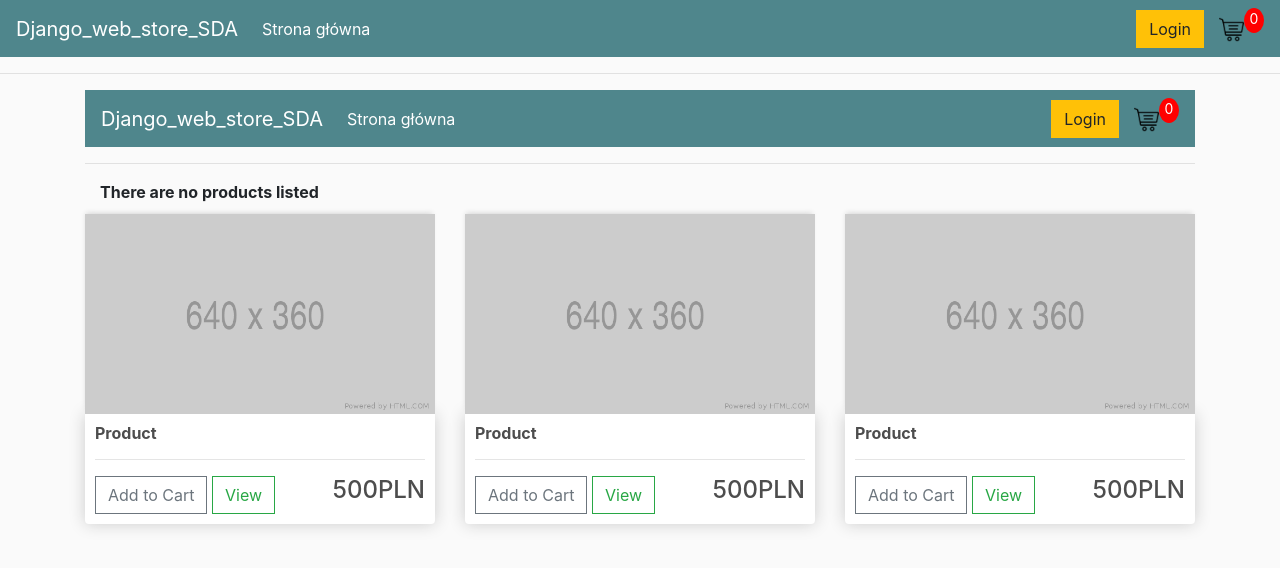
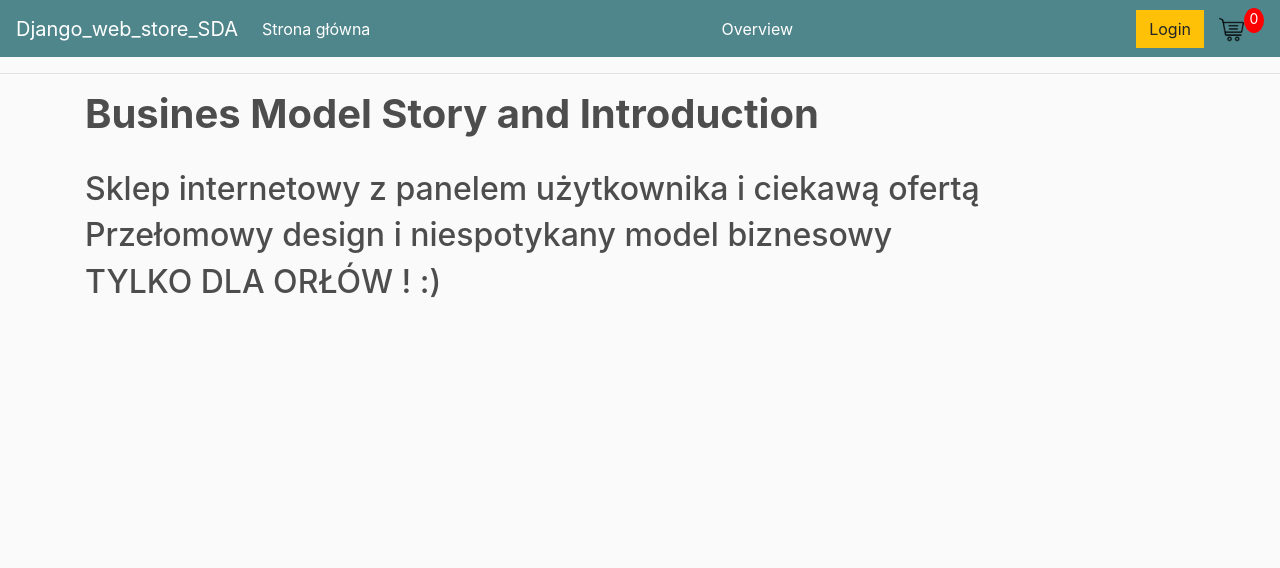
Before and after one commit to azu-pl/Django_web_store_project, a Django app: page / in a window 1280 px wide. Shown: the top 568 px of the page. Run offline with Django 4.2, Linux system fonts and the light colour scheme; some libraries are stand-ins or nearby versions.

Commit message:
views.py/products_list_view zlinkowane do: 1. products_list.html (działa, ale nie włączajcie) 2. products_list|_1.html - próba w oparciu o store.html (działa)
views.py/products_detail
products_detail.html
- zrobione, ale button View zwraca info o braku produktu

```diff
--- a/store/templates/store/base.html
+++ b/store/templates/store/base.html
@@ -24,6 +24,12 @@
 			<ul class="navbar-nav mr-auto">
 			  <li class="nav-item active">
 				<a class="nav-link" href="{% url 'store' %}"> Strona główna <span class="sr-only">(current)</span></a>
+			  </li>
+			</ul>
+
+			<ul class="navbar-nav mr-auto">
+			  <li class="nav-item active">
+				<a class="nav-link" href="{% url 'products_list' %}"> Overview <span class="sr-only">(current)</span></a>
 			  </li>
 			</ul>
 
--- a/store/templates/store/products_list_1.html
+++ b/store/templates/store/products_list_1.html
@@ -1,42 +1,24 @@
 <!-- templatka robocza widoku listy w oparciu o store.html -->
 
-
-{% extends 'store/base.html' %}
 {% load static %}
 
-{% block title %} PRODUCTS OVERVIEW {% endblock %}
+{% if products.exists %}
 
-{% block content %}
-{% if products.exists %}
-<div class="row">
+{% for i in products %}
+
     <div>
-        <img class="thumbnail" src="{% static 'images/placeholder.png'%}">
-        <div class="box-element product">
-            <h6><strong>Product</strong></h6><br>
-            <p>Description</p>
-            <hr>
-            <button class="btn btn-outline-secondary add-btn">Add to Cart</button>
-            <a class="btn btn-outline-success" href="#">View</a>
-            <h4 style="display: inline-block;float: right">Price</h4>
-        </div>
-    </div>
-</div>
-{% for i in products %}
-<div class="row">
-    <div>
-        <img class="thumbnail" src="{{i.thumbnail}}">
+        <img class="thumbnail" src="{{ i.thumbnail.url }}">
         <div class="box-element product">
             <h6><strong> {{i.name}} </strong></h6><br>
             <h6>{{i.description}}</h6>
             <hr>
             <button class="btn btn-outline-secondary add-btn">Add to Cart</button>
-            <a class="btn btn-outline-success" href="#">View</a>
+            <a class="btn btn-outline-success" href="{% url 'products_detail' i.id %}">View</a>
             <h4 style="display: inline-block;float: right">{{i.price}}</h4>
         </div>
     </div>
-</div>
+
 {% endfor %}
 {% else %}
 <strong>There are no products listed</strong>
 {% endif %}
-{% endblock %}}
--- a/store/templates/store/store.html
+++ b/store/templates/store/store.html
@@ -2,38 +2,12 @@
 {% load static %}
 {% block content %}
 
-{% include 'store/products_list_1.html' %}
+<h1><strong>Busines Model Story and Introduction</strong></h1>
+<br>
 
-    <div class="row">
-        <div class="col-lg-4">
-            <img class="thumbnail" src="{% static 'images/placeholder.png'%}">
-            <div class="box-element product">
-                <h6><strong>Product</strong></h6>
-                <hr>
-                <button class="btn btn-outline-secondary add-btn">Add to Cart</button>
-                <a class="btn btn-outline-success" href="#">View</a>
-                <h4 style="display: inline-block;float: right">500PLN</h4>
-            </div>
-        </div>
-        <div class="col-lg-4">
-            <img class="thumbnail" src="{% static 'images/placeholder.png'%}">
-            <div class="box-element product">
-                <h6><strong>Product</strong></h6>
-                <hr>
-                <button class="btn btn-outline-secondary add-btn">Add to Cart</button>
-                <a class="btn btn-outline-success" href="#">View</a>
-                <h4 style="display: inline-block;float: right">500PLN</h4>
-            </div>
-        </div>
-        <div class="col-lg-4">
-            <img class="thumbnail" src="{% static 'images/placeholder.png'%}">
-            <div class="box-element product">
-                <h6><strong>Product</strong></h6>
-                <hr>
-                <button class="btn btn-outline-secondary add-btn">Add to Cart</button>
-                <a class="btn btn-outline-success" href="#">View</a>
-                <h4 style="display: inline-block;float: right">500PLN</h4>
-            </div>
-        </div>
-    </div>
+<h2>Sklep internetowy z panelem użytkownika i ciekawą ofertą</h2>
+<h2>Przełomowy design i niespotykany model biznesowy</h2>
+<h2>TYLKO DLA ORŁÓW ! :)</h2>
+
+
 {% endblock content %}
--- a/store/views.py
+++ b/store/views.py
@@ -10,8 +10,9 @@ from django.urls import reverse_lazy
 
 
 def store(request):
-    context = {}
-    return render(request, 'store/store.html', context)
+    products = Product.objects.all()
+    ctx = {'products': products}
+    return render(request, 'store/store.html', ctx)
 
 
 def cart(request):
@@ -21,11 +22,13 @@ def cart(request):
 def products_list_view(request):
     products = Product.objects.all()
     ctx = {'products':products}
-    return render(request, 'store/products_list1.html', ctx)
+    return render(request, 'store/products_list_1.html', ctx)
 
 
 def products_detail(request, id):
-    pass
+    product = get_object_or_404(Product, id=id)
+    ctx = {'product': product}
+    return render(request, 'store/products_detail.html', ctx)
 
 def checkout(request):
     context = {}
```
Also changed, not shown: store/templates/store/products_detail.html (added, +22 -0 lines).
